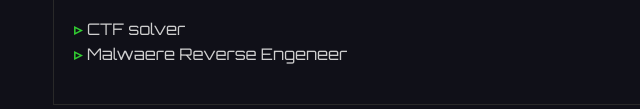
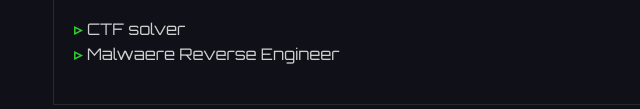
Before and after one commit to lithack0/lithack, a plain HTML site: page index.html in a window 1280 px wide. Shown: the part 843-952 px from the top of the page, 54-694 px from the left. Drawn offline with Linux system fonts and the light colour scheme.

Commit message:
Update index.html

```diff
--- a/index.html
+++ b/index.html
@@ -39,7 +39,7 @@ effectively, mitigate threats, and drive innovation.</p>
         <div>
             <ul>
                 <li>CTF solver</li>
-                <li>Malwaere Reverse Engeneer</li>
+                <li>Malwaere Reverse Engineer</li>
 
             </ul>
         </div>
```
